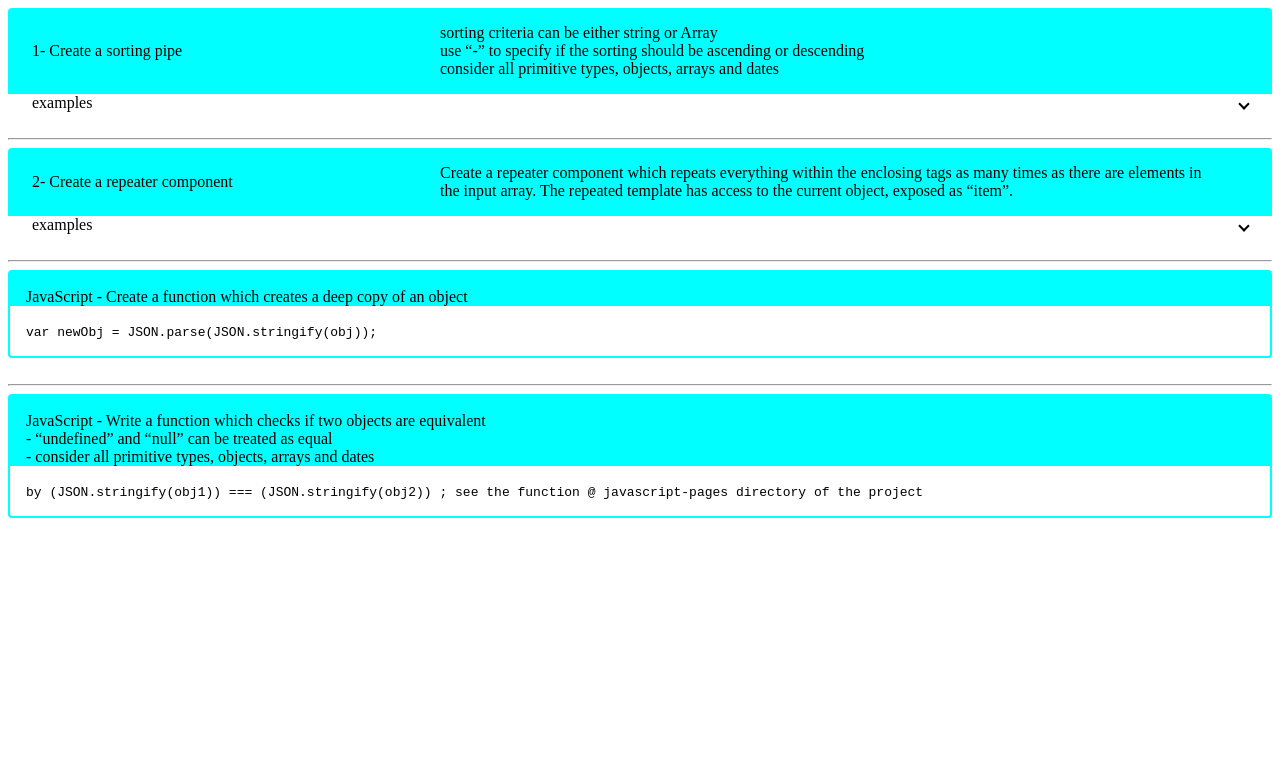
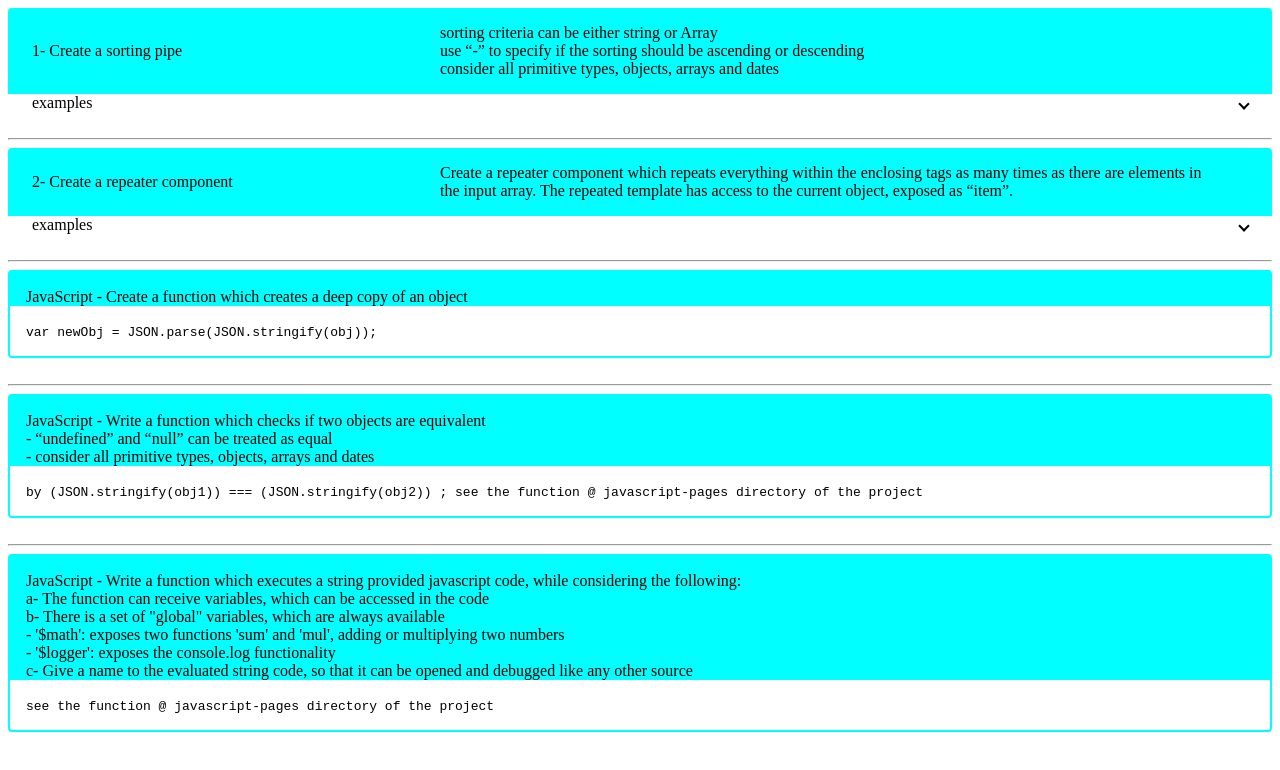
Before and after one commit to sheidaiefar/assessment, an Angular app: page /assessment in a window 1280 px wide. Shown: the top 770 px of the page. Built offline with nearby package versions, Linux system fonts and the light colour scheme.

Commit message:
detector

```diff
--- a/src/app/pages/assessments/assessments.component.html
+++ b/src/app/pages/assessments/assessments.component.html
@@ -126,4 +126,33 @@
       </p>
     </mat-card-content>
   </mat-card>
+
+  <br />
+  <hr />
+
+  <mat-card class="card">
+    <mat-card-header class="card-header">
+      <mat-card-title
+        >JavaScript - Write a function which executes a string provided javascript code, while
+        considering the following:<br/>
+        a- The function can receive variables, which can be accessed in the
+        code<br/>
+        b- There is a set of "global" variables, which are always available<br/>
+        - '$math': exposes two functions 'sum' and 'mul', adding or
+
+        multiplying two numbers<br/>
+
+        - '$logger': exposes the console.log functionality<br/>
+        c- Give a name to the evaluated string code, so that it can be opened
+        and debugged like any other source
+      </mat-card-title>
+    </mat-card-header>
+    <mat-card-content>
+      <p>
+        <code>
+         see the function @ javascript-pages directory of the project
+        </code>
+      </p>
+    </mat-card-content>
+  </mat-card>
 </div>
--- a/src/app/pages/assessments/assessments.component.ts
+++ b/src/app/pages/assessments/assessments.component.ts
@@ -1,13 +1,12 @@
 import { Component } from '@angular/core';
-import {OrderByModel} from "../../pipes/sort.pipe";
 
 @Component({
   selector: 'app-assessment',
   templateUrl: './assessments.component.html',
-  styleUrls: ['./assessments.component.css']
+  styleUrls: ['./assessments.component.css'],
 })
 export class AssessmentsComponent {
-  panelOpenState = false
+  panelOpenState = false;
   movies = [
     {
       name: 'M',
@@ -28,15 +27,17 @@ export class AssessmentsComponent {
 
   names = ['maria', 'anna', 'sara'];
 
-  dates = [new Date(25, 5, 2022), new Date(29, 1, 2000), new Date(29, 12, 1900)];
+  dates = [
+    new Date(25, 5, 2022),
+    new Date(29, 1, 2000),
+    new Date(29, 12, 1900),
+  ];
 
   ages = [100, 20, 44, 88];
-
 
   data = [
     { name: 'A', job: 'D' },
     { name: 'B', job: 'E' },
     { name: 'C', job: 'E' },
   ];
-
 }
```
Also changed, not shown: src/app/javascript-pages/detector.js (added, +17 -0 lines).
